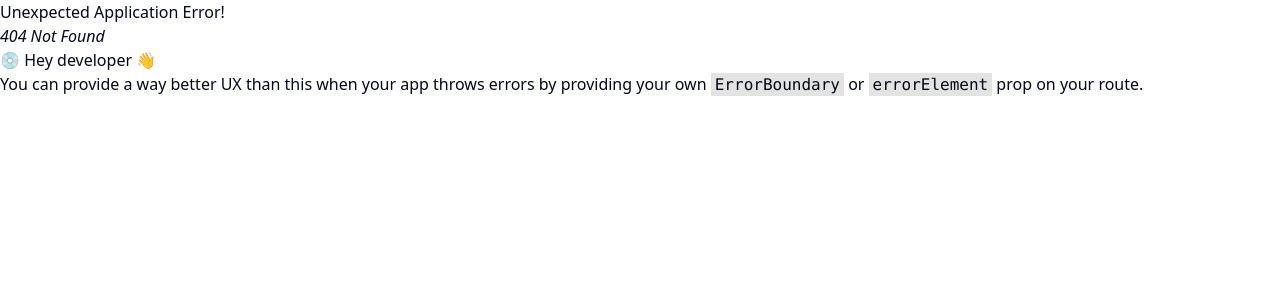
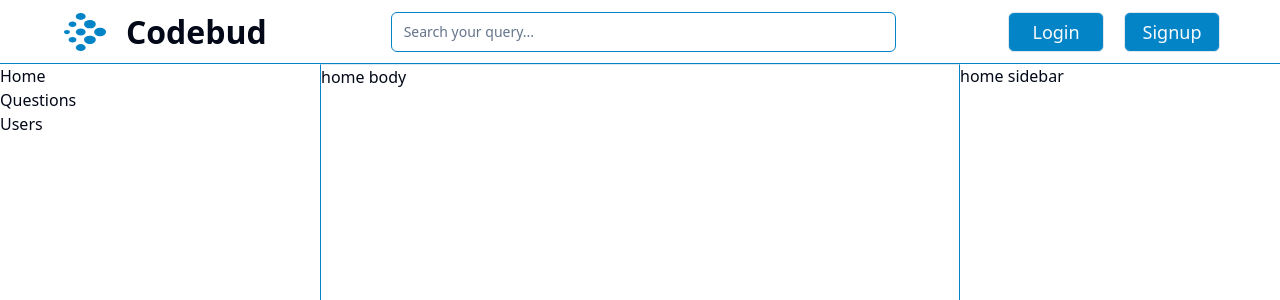
Before and after one commit to karanrajput1999/codebud-client, a React (Vite) app: page /homepage in a window 1280 px wide. Before the commit this address had no page. Shown: the top 300 px of the page. Built offline with nearby package versions, Linux system fonts and the light colour scheme.

Commit message:
basic homepage navbar structure

```diff
--- a/src/App.tsx
+++ b/src/App.tsx
@@ -10,11 +10,13 @@ import {
 } from "react-router-dom";
 
 import Root from "./Root";
+import Homepage from "./components/homepage/Homepage";
 
 const router = createBrowserRouter(
   createRoutesFromElements(
     <Route path="/" element={<Root />}>
       <Route path="" element={<LandingPage />} />
+      <Route path="/homepage" element={<Homepage />} />
       <Route path="login" element={<Login />} />
       <Route path="signup" element={<Signup />} />
     </Route>
--- /dev/null
+++ b/src/components/homepage/Homepage.tsx
@@ -0,0 +1,25 @@
+function Homepage() {
+  return (
+    <main className="flex" style={{ height: "calc(100vh - 4rem)" }}>
+      <section className="home-navbar h-[100vh] flex-[25%] sm:block hidden">
+        <nav>
+          <ul>
+            <li>Home</li>
+            <li>Questions</li>
+            <li>Users</li>
+          </ul>
+        </nav>
+      </section>
+
+      <section className="home-body flex-[50%] border border-x-primarycb">
+        <div>home body</div>
+      </section>
+
+      <section className="flex-[25%] md:block hidden">
+        <div> home sidebar</div>
+      </section>
+    </main>
+  );
+}
+
+export default Homepage;
--- a/src/components/login/Login.tsx
+++ b/src/components/login/Login.tsx
@@ -5,7 +5,7 @@ import { Link } from "react-router-dom";
 function Login() {
   return (
     <main
-      className="flex items-center justify-center px-5 bg-slate-600"
+      className="flex items-center justify-center px-5 "
       style={{ minHeight: "calc(100vh - 4rem)" }}
     >
       <section className="w-80 sm:w-96 border border-black p-5 rounded-xl">
--- /dev/null
+++ b/src/components/navbar/HomepageMobileNavbar.tsx
@@ -0,0 +1,30 @@
+import { cn } from "@/lib/utils";
+import { ChevronLeft } from "lucide-react";
+import { isElementOfType } from "react-dom/test-utils";
+
+function HomepageMobileNavbar({ isOpen, setIsOpen }) {
+  return (
+    <section
+      className={cn(
+        "home-mobile-navbar h-[100vh] w-52 bg-white border-r border-primarycb flex-[25%] absolute top-0 left-0  md:hidden transition-all duration-300",
+        isOpen ? "translate-x-[0rem]" : "translate-x-[-13rem]"
+      )}
+    >
+      <div className="h-[4rem] flex items-center ml-2">
+        <button onClick={() => setIsOpen(false)}>
+          <ChevronLeft />
+        </button>
+      </div>
+
+      <nav>
+        <ul>
+          <li>Home</li>
+          <li>Questions</li>
+          <li>Users</li>
+        </ul>
+      </nav>
+    </section>
+  );
+}
+
+export default HomepageMobileNavbar;
--- a/src/components/navbar/Navbar.tsx
+++ b/src/components/navbar/Navbar.tsx
@@ -1,3 +1,6 @@
+// components
+import HomepageMobileNavbar from "./HomepageMobileNavbar";
+
 import { Link } from "react-router-dom";
 
 import { useState } from "react";
@@ -9,14 +12,28 @@ import { Input } from "@/components/ui/input";
 import { Button } from "@/components/ui/button";
 
 // lucid-react
-import { Menu } from "lucide-react";
+import { ChevronRight, Menu } from "lucide-react";
 
 function Navbar() {
   const [mobileLogInMenuOpen, setMobileLogInMenuOpen] = useState(false);
+  const [homepageMobileNavbarOpen, setHomepageMobileNavbarOpen] =
+    useState(false);
 
   return (
-    <header>
+    <header className="relative">
       <nav className="h-[4rem] flex items-center justify-around border-b border-primarycb px-2">
+        <HomepageMobileNavbar
+          isOpen={homepageMobileNavbarOpen}
+          setIsOpen={setHomepageMobileNavbarOpen}
+        />
+
+        <button
+          className="md:hidden"
+          onClick={() => setHomepageMobileNavbarOpen(!homepageMobileNavbarOpen)}
+        >
+          <ChevronRight />
+        </button>
+
         <Link to="/">
           <div className="logo flex md:gap-5 gap-3 items-center mr-2 overflow-hidden px-1 ">
             <img src={logo} alt="logo" />
--- a/src/components/signup/Signup.tsx
+++ b/src/components/signup/Signup.tsx
@@ -5,7 +5,7 @@ import { Link } from "react-router-dom";
 function Signup() {
   return (
     <main
-      className="flex items-center justify-center px-5 pt-5 bg-slate-600"
+      className="flex items-center justify-center px-5 pt-5 "
       style={{ minHeight: "calc(100vh - 4rem)" }}
     >
       <section className="w-80 sm:w-96 border border-black p-5 rounded-xl">
```
